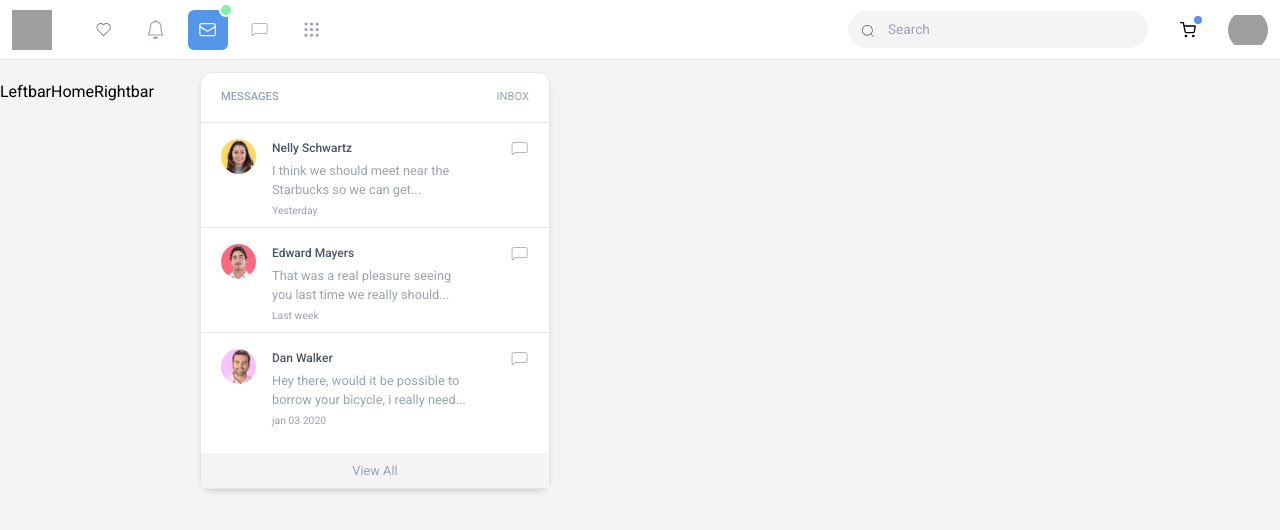
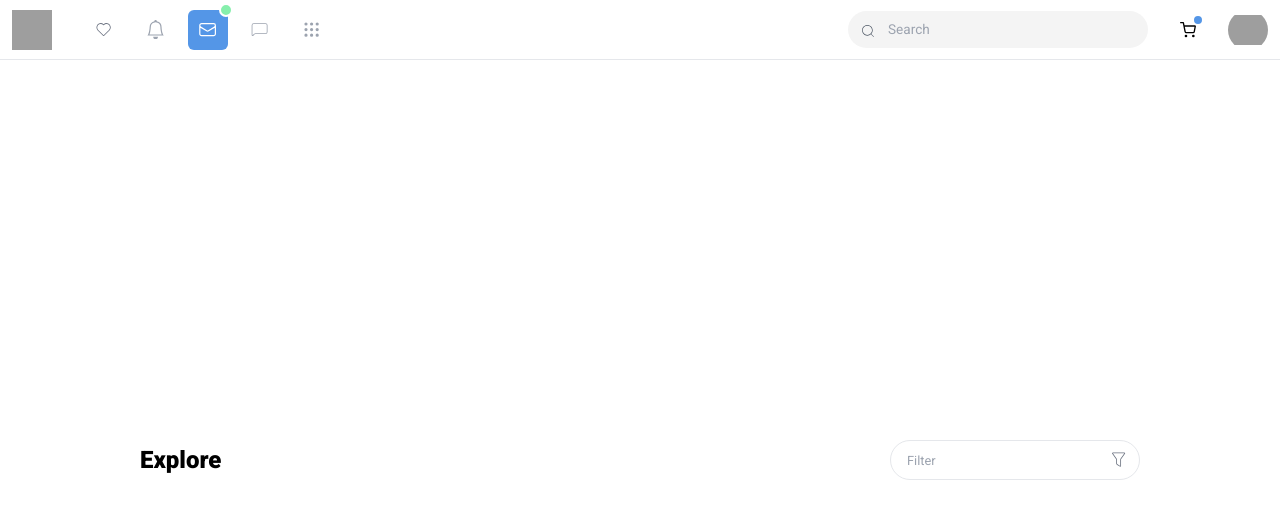
Before and after one commit to Vader4k/friends, a React (Vite) app: page / in a window 1280 px wide. Shown: the top 530 px of the page. Built offline with nearby package versions, Linux system fonts and the light colour scheme; grey boxes are pictures that could not be loaded.

Commit message:
started explore page

```diff
--- a/src/components/Navbar.jsx
+++ b/src/components/Navbar.jsx
@@ -1,7 +1,7 @@
 import { useState } from "react"
 import { logoBold, jenna, bobby, dan, nelly, milly, elise, edward, david, daniel, stella } from '../assets'
 
-import { CiHeart, CiChat1, CiSearch } from "react-icons/ci";
+import { CiHeart, CiChat1, CiSearch, CiFilter } from "react-icons/ci";
 import { FiShoppingCart } from "react-icons/fi";
 import { HiOutlineEnvelope } from "react-icons/hi2";
 import { TbGridDots } from "react-icons/tb";
@@ -16,7 +16,8 @@ const Navbar = () => {
 
   const [ islikesOpen, setIsLikesOpen ] = useState(false)
   const [ isnotiOpen, setIsNotiOpen ] = useState(false)
-  const [ ismessageOpen, setIsMessageOpen ] = useState(true)
+  const [ ismessageOpen, setIsMessageOpen ] = useState(false)
+  const [ isexploreOpen, setIsExploreOpen ] = useState(true)
 
 
   return (
@@ -267,6 +268,27 @@ const Navbar = () => {
           }
 
         </div>
+      {/* EXPLORE PAGE */}
+      <div>
+        {
+          isexploreOpen && (
+            <div className="w-full h-[100vh] bg-white z-30 absolute left-0 top-[60px] flex items-center justify-center">
+              <div className="w-full max-w-[1000px] m-auto">
+                <div className="flex items-center justify-between w-full">
+                  <h1 className="font-semibold text-[1.5rem]">Explore</h1>
+                  <div className="relative">
+                    <input type="text" placeholder="Filter" className="text-[0.8rem] h-[40px] w-[250px] px-4 outline-none border rounded-[50px]"/>
+                    <CiFilter className="text-[1.2rem] text-gray-500 absolute right-3 top-[10px]"/>
+                  </div>
+                </div>
+                <div>
+
+                </div>
+              </div>
+            </div>
+          )
+        }
+      </div>
     </nav>
   )
 }
```
